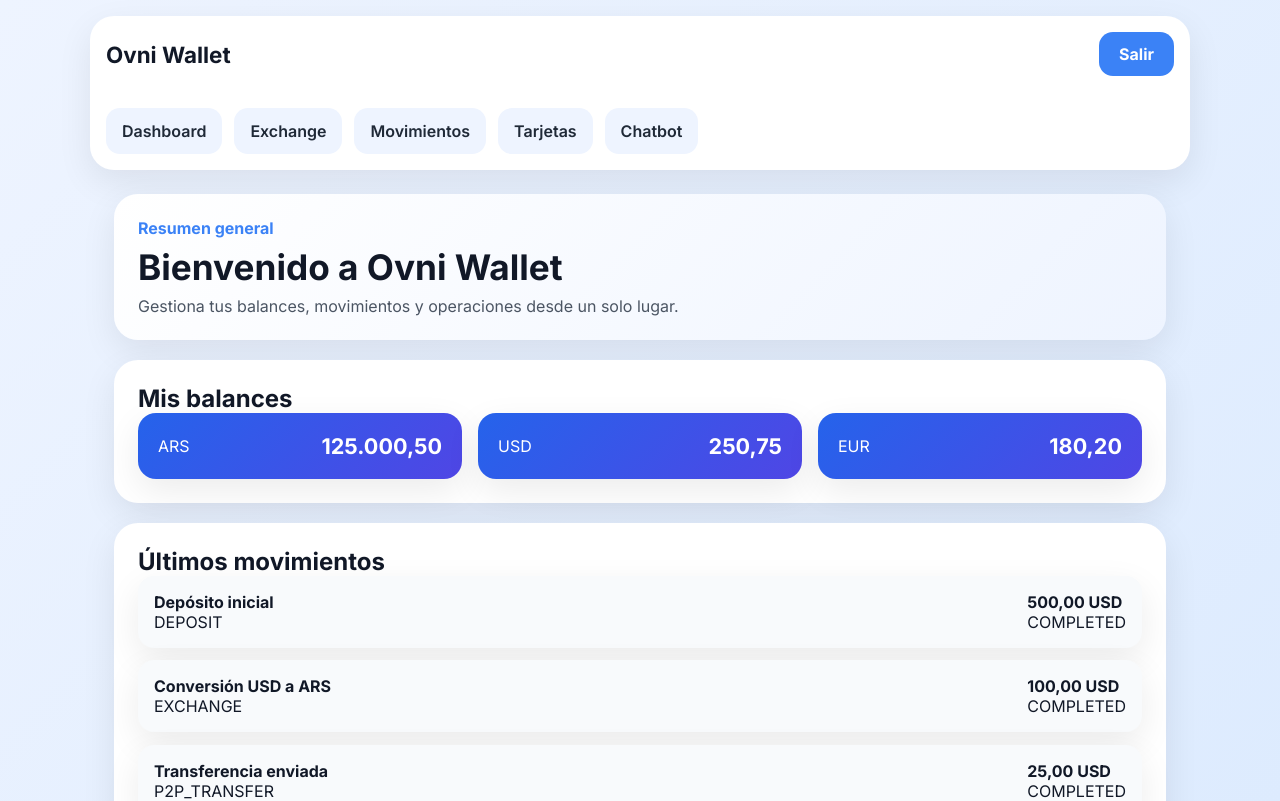
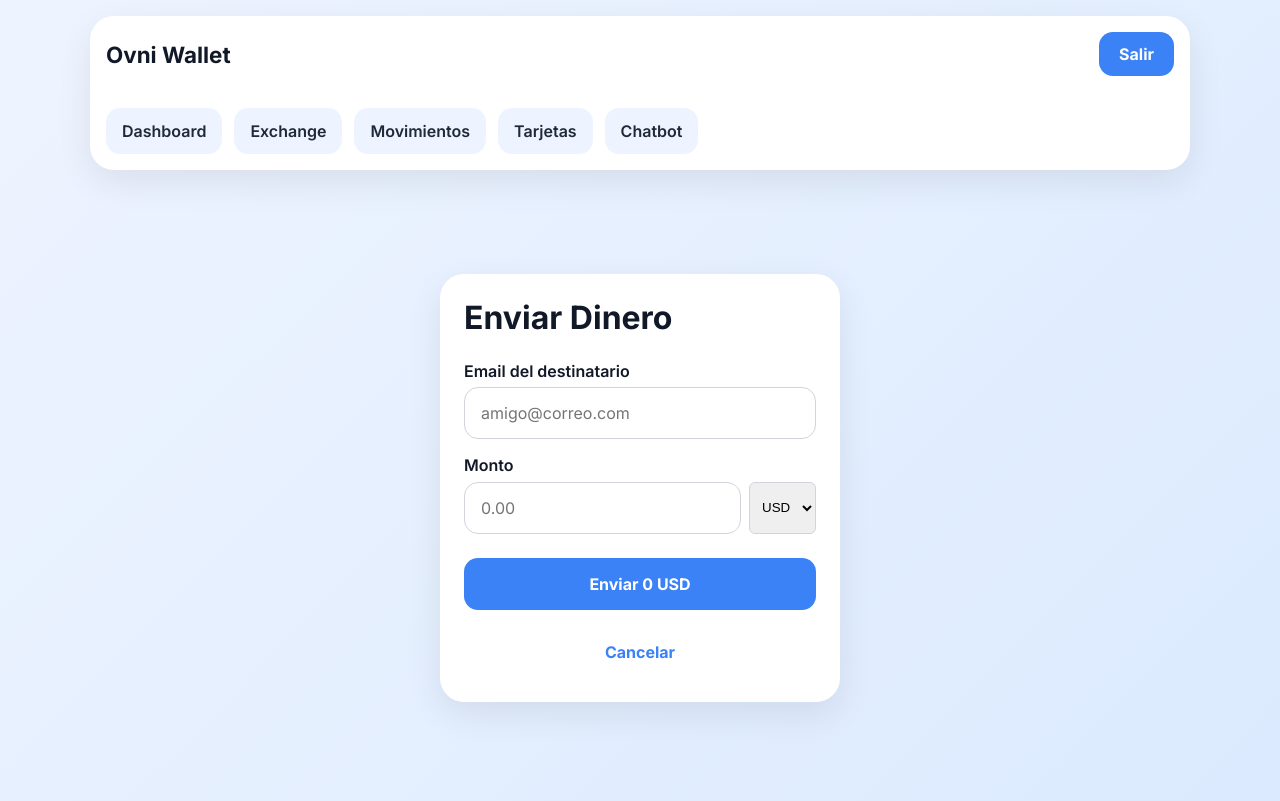
Before and after one commit to OvniWallet/ovni-wallet-frontend, a React (Vite) app: page /p2p in a window 1280 px wide. Before the commit this address led to /dashboard. Shown: the top 801 px of the page. Built offline with nearby package versions, Linux system fonts and the light colour scheme; sample sign-in values are in the browser's storage.

Commit message:
feat(p2p): implementar flujo de transferencia simulado con localStorage para la demo

```diff
--- a/src/features/dashboard/components/QuickActions.tsx
+++ b/src/features/dashboard/components/QuickActions.tsx
@@ -4,7 +4,7 @@ const actions = [
   { label: 'Exchange', path: '/exchange' },
   { label: 'Historial', path: '/transactions' },
   { label: 'Tarjetas', path: '/cards' },
-  { label: 'Chatbot', path: '/chatbot' },
+  { label: 'Enviar Dinero', path: '/p2p' },
 ]
 
 export function QuickActions() {
--- /dev/null
+++ b/src/features/p2p/pages/P2PPage.tsx
@@ -0,0 +1,108 @@
+// src/features/p2p/pages/P2PPage.tsx
+import { useState, type FormEvent } from 'react'
+import { useNavigate } from 'react-router-dom'
+
+export function P2PPage() {
+  const navigate = useNavigate()
+  const [email, setEmail] = useState('')
+  const [amount, setAmount] = useState('')
+  const [currency, setCurrency] = useState('USD')
+  const [loading, setLoading] = useState(false)
+  const [success, setSuccess] = useState(false)
+
+  const handleTransfer = async (e: FormEvent) => {
+  e.preventDefault()
+  if (!email || !amount) return
+
+  setLoading(true)
+  await new Promise((resolve) => setTimeout(resolve, 1000))
+  setLoading(false)
+
+  try {
+    const currentData = localStorage.getItem('ovni_transactions')
+    const list = currentData ? JSON.parse(currentData) : []
+
+    // Objeto estructurado idéntico a la interfaz de tu compañero
+    const newTransfer = {
+      id: `tx-${Date.now()}`,
+      type: 'P2P_TRANSFER',
+      status: 'COMPLETED',
+      amount: parseFloat(amount),
+      currency: currency,
+      description: `Transferencia enviada a ${email}`,
+      createdAt: new Date().toISOString(),
+    }
+
+    localStorage.setItem('ovni_transactions', JSON.stringify([newTransfer, ...list]))
+  } catch (err) {
+    console.error("Error guardando la transacción:", err)
+  }
+
+  setSuccess(true)
+
+  setTimeout(() => {
+    navigate('/dashboard')
+  }, 2000)
+}
+
+  return (
+    <div style={{ padding: '2rem', display: 'flex', justifyContent: 'center' }}>
+      <form className="auth-card" onSubmit={handleTransfer} style={{ width: '100%', maxWidth: '400px' }}>
+        <h1>Enviar Dinero </h1>
+
+        {success ? (
+          <div style={{ textAlign: 'center', padding: '1rem', color: '#10B981' }}>
+            <p>¡Transferencia enviada con éxito!</p>
+            <p style={{ fontSize: '0.85rem', color: '#6B7280' }}>Redirigiendo al panel...</p>
+          </div>
+        ) : (
+          <>
+            <label htmlFor="recipient">Email del destinatario</label>
+            <input
+              id="recipient"
+              type="email"
+              placeholder="amigo@correo.com"
+              value={email}
+              onChange={(e) => setEmail(e.target.value)}
+              required
+            />
+
+            <label htmlFor="amount">Monto</label>
+            <div style={{ display: 'flex', gap: '0.5rem' }}>
+              <input
+                id="amount"
+                type="number"
+                placeholder="0.00"
+                value={amount}
+                onChange={(e) => setAmount(e.target.value)}
+                required
+                style={{ flex: 1 }}
+              />
+              <select
+                value={currency}
+                onChange={(e) => setCurrency(e.target.value)}
+                style={{ padding: '0.5rem', borderRadius: '0.375rem', border: '1px solid #D1D5DB' }}
+              >
+                <option value="USD">USD</option>
+                <option value="ARS">ARS</option>
+                <option value="EUR">EUR</option>
+              </select>
+            </div>
+
+            <button className="auth-button" type="submit" disabled={loading} style={{ marginTop: '1.5rem' }}>
+              {loading ? 'Procesando envío...' : `Enviar ${amount || '0'} ${currency}`}
+            </button>
+
+            <button
+              type="button"
+              onClick={() => navigate('/dashboard')}
+              style={{ background: 'none', border: 'none', color: '#3B82F6', marginTop: '1rem', cursor: 'pointer', width: '100%' }}
+            >
+              Cancelar
+            </button>
+          </>
+        )}
+      </form>
+    </div>
+  )
+}
--- a/src/features/transactions/mocks/transactions.mock.ts
+++ b/src/features/transactions/mocks/transactions.mock.ts
@@ -1,6 +1,6 @@
 import type { Transaction } from '../types'
 
-export const transactions: Transaction[] = [
+const initialTransactions: Transaction[] = [
   {
     id: 'tx-1',
     type: 'DEPOSIT',
@@ -29,3 +29,15 @@ export const transactions: Transaction[] = [
     createdAt: '2026-07-03T14:00:00Z',
   },
 ]
+
+if (!localStorage.getItem('ovni_transactions')) {
+  localStorage.setItem('ovni_transactions', JSON.stringify(initialTransactions))
+}
+
+export const getMockTransactions = (): Transaction[] => {
+  const data = localStorage.getItem('ovni_transactions')
+  return data ? JSON.parse(data) : initialTransactions
+}
+
+// Mantener la exportación original para evitar errores en otras vistas
+export const transactions: Transaction[] = getMockTransactions()
--- a/src/routes/AppRouter.tsx
+++ b/src/routes/AppRouter.tsx
@@ -7,6 +7,7 @@ import { TransactionsPage } from '@/features/transactions/pages/TransactionsPage
 import { ExchangePage } from '@/features/exchange/pages/ExchangePage'
 import { CardsPage } from '@/features/virtual-cards/pages/CardsPage'
 import { ChatbotPage } from '@/features/chatbot/pages/ChatbotPage'
+import { P2PPage } from '@/features/p2p/pages/P2PPage'
 
 import { AppLayout } from '@/layouts/AppLayout'
 
@@ -29,6 +30,7 @@ export function AppRouter() {
             <Route path="/exchange" element={<ExchangePage />} />
             <Route path="/cards" element={<CardsPage />} />
             <Route path="/chatbot" element={<ChatbotPage />} />
+            <Route path="/p2p" element={<P2PPage />} />
           </Route>
           <Route path="/dashboard" element={<DashboardPage />} />
         </Route>
```
Also changed, not shown: 1 other file (tests, documents, lock files or other folders).
